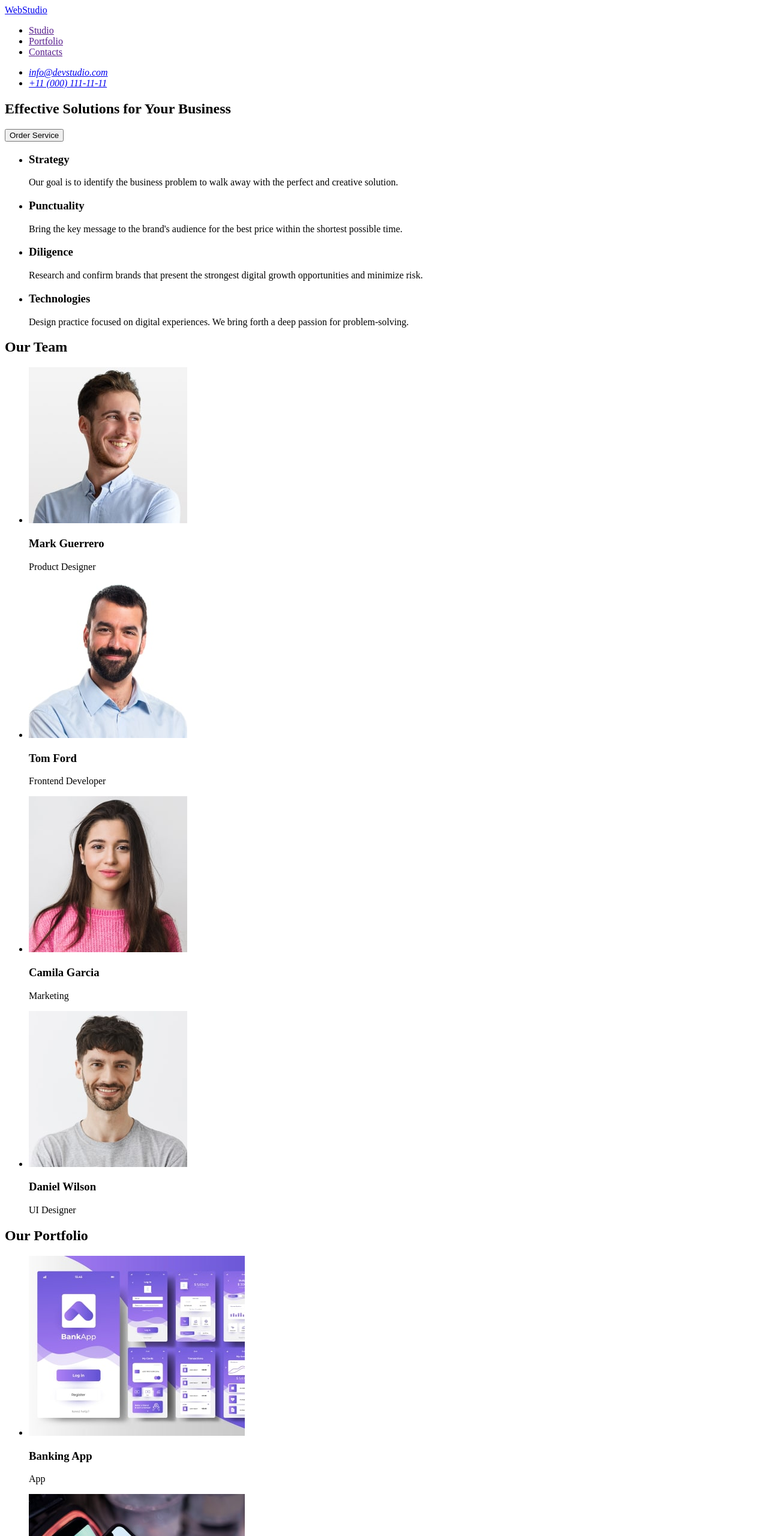
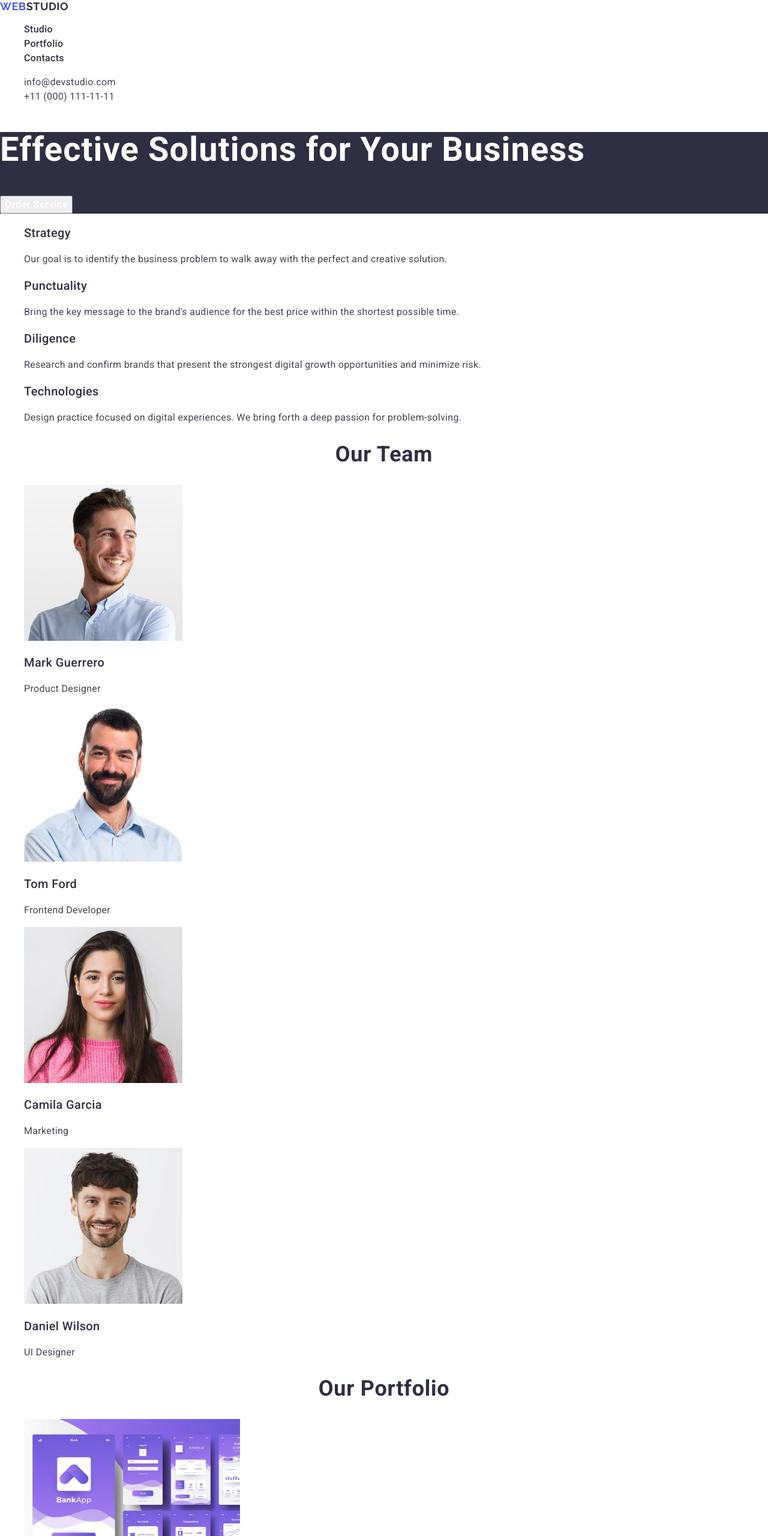
Before and after one commit to YanaDrozdova/goit-markup-hw-02, a plain HTML site: page index.html in a window 1280 px wide. Shown: the top 2560 px of the page at 60% size. Drawn offline with nearby package versions, Linux system fonts and the light colour scheme.

Commit message:
added css and classes

```diff
--- a/css/styles.css
+++ b/css/styles.css
@@ -0,0 +1,208 @@
+body{
+    font-family: 'Roboto', sans-serif;
+    color:  #434455;
+    background: #FFF;
+}
+
+a{ text-decoration: none;}
+
+ul{
+    list-style: none;
+}
+
+.visually-hidden {
+    position: absolute;
+    width: 1px;
+    height: 1px;
+    margin: -1px;
+    border: 0;
+    padding: 0;
+    white-space: nowrap;
+    clip-path: inset(100%);
+    overflow: hidden;
+}
+
+/* ---------------HEADER------------- */
+.header-logo {
+    color: #4D5AE5;
+    font-family: Raleway;
+    font-size: 18px;
+    font-weight: 700;
+    line-height: 1.17;
+    letter-spacing: 0.03em;
+    text-transform: uppercase;
+}
+
+.header-logo-part {
+    color:  #2E2F42;
+    font-family: Raleway;
+    font-size: 18px;
+    font-weight: 700;
+    line-height: 1.17;
+    letter-spacing: 0.03em;
+    text-transform: uppercase;
+}
+
+.header-menu-link {
+    color: #2E2F42;
+    font-size: 16px;
+    font-weight: 500;
+    line-height: 1.5;
+    letter-spacing: 0.02em;
+}
+
+.header-menu-link:hover,
+.header-menu-link:focus,
+.header-menu-link:active{
+   color: #404BBF;
+}
+
+.address-link {
+    color: #434455;
+    font-size: 16px;
+    font-weight: 400;
+    font-style: normal;
+    line-height: 1.5;
+    letter-spacing: 0.02em;
+}
+
+.address-link:hover{
+   color: #404BBF;
+}
+/* --------------------------------- */
+
+/* ---------------HERO------------- */
+.hero {
+    background: #2E2F42;
+}
+
+.hero-title {
+    color: #FFF;
+    font-size: 56px;
+    font-weight: 700;
+    line-height: 1.07;
+    letter-spacing: 0.02em;
+}
+
+.hero-order-btn {
+    color: #FFF;
+    font-family: inherit;
+    font-size: 16px;
+    font-weight: 500;
+    line-height: 1.5;
+    letter-spacing: 0.04em;
+    cursor: pointer;
+}
+/* --------------------------------- */
+
+/* ------------FEATURES------------- */
+
+.features-item-title {
+    color: #2E2F42;
+    font-size: 20px;
+    font-weight: 500;
+    line-height: 1.2;
+    letter-spacing: 0.02em;
+}
+
+.features-item-text {
+    color: #434455;
+    font-size: 16px;
+    font-weight: 400;
+    line-height: 1.5;
+    letter-spacing: 0.02em;
+}
+
+/* --------------------------------- */
+
+/* --------------TEAM------------- */
+
+.team-title {
+    color: #2E2F42;
+    text-align: center;
+    font-size: 36px;
+    font-weight: 700;
+    line-height: 1.11;
+    letter-spacing: 0.02em;
+    text-transform: capitalize;
+}
+
+.team-item-title {
+    color: #2E2F42;
+    font-size: 20px;
+    font-weight: 500;
+    line-height: 1.2;
+    letter-spacing: 0.02em;
+}
+
+.team-item-text {
+    color: #434455;
+    font-size: 16px;
+    font-weight: 400;
+    line-height: 1.5;
+    letter-spacing: 0.02em;
+}
+
+/* --------------------------------- */
+
+/* --------------PORTFOLIO----------- */
+
+.portfolio-title {
+    color:#2E2F42;
+    text-align: center;
+    font-size: 36px;
+    font-weight: 700;
+    line-height:1.11;
+    letter-spacing: 0.02em;
+    text-transform: capitalize;
+}
+
+.portfolio-item-title {
+    color: #2E2F42;
+    font-size: 20px;
+    font-weight: 500;
+    line-height: 1.2;
+    letter-spacing: 0.02em;
+}
+
+.portfolio-item-text {
+    color: #434455;
+    font-size: 16px;
+    font-weight: 400;
+    line-height: 1.5;
+    letter-spacing: 0.02em;
+}
+/* --------------------------------- */
+
+/* --------------FOOTER----------- */
+
+.footer {
+    background: #2E2F42;
+}
+
+.footer-logo {
+    color: #4D5AE5;
+    font-family: Raleway;
+    font-size: 18px;
+    font-weight: 700;
+    line-height: 1.17;
+    letter-spacing: 0.03em;
+    text-transform: uppercase;
+}
+
+.footer-logo-part {
+    color: #F4F4FD;
+    font-family: Raleway;
+    font-size: 18px;
+    font-weight: 700;
+    line-height: 1.17;
+    letter-spacing: 0.03em;
+    text-transform: uppercase;
+}
+
+.footer-text {
+    color: #F4F4FD;
+    font-size: 16px;
+    line-height: 1.5;
+    letter-spacing: 0.02em;
+}
--- a/index.html
+++ b/index.html
@@ -4,177 +4,216 @@
     <meta charset="UTF-8" />
     <meta name="viewport" content="width=device-width, initial-scale=1.0" />
     <title>WebStudio</title>
+    <link rel="preconnect" href="https://fonts.googleapis.com" />
+    <link rel="preconnect" href="https://fonts.gstatic.com" crossorigin />
+    <link
+      href="https://fonts.googleapis.com/css2?family=Raleway:wght@700&family=Roboto:wght@400;500;700&display=swap"
+      rel="stylesheet"
+    />
+    <link
+      rel="stylesheet"
+      href="https://cdn.jsdelivr.net/npm/modern-normalize@2.0.0/modern-normalize.min.css"
+    />
     <link rel="stylesheet" href="./css/styles.css" />
   </head>
   <body>
-    <header>
-      <nav>
-        <a href="./index.html">WebStudio</a>
-        <ul>
-          <li><a href="">Studio</a></li>
-          <li><a href="">Portfolio</a></li>
-          <li><a href="">Contacts</a></li>
+    <header class="header">
+      <nav class="header-navigation">
+        <a class="header-logo" href="./index.html"
+          >Web<span class="header-logo-part">Studio</span></a
+        >
+        <ul class="header-menu-list">
+          <li class="header-menu-item">
+            <a class="header-menu-link" href="">Studio</a>
+          </li>
+          <li class="header-menu-item">
+            <a class="header-menu-link" href="">Portfolio</a>
+          </li>
+          <li class="header-menu-item">
+            <a class="header-menu-link" href="">Contacts</a>
+          </li>
         </ul>
       </nav>
-      <address>
-        <ul>
-          <li><a href="mailto:info@devstudio.com">info@devstudio.com</a></li>
-          <li><a href="tel:+110001111111">+11 (000) 111-11-11</a></li>
+      <address class="address">
+        <ul class="address-list">
+          <li class="address-item">
+            <a class="address-link" href="mailto:info@devstudio.com"
+              >info@devstudio.com</a
+            >
+          </li>
+          <li class="address-item">
+            <a class="address-link" href="tel:+110001111111"
+              >+11 (000) 111-11-11</a
+            >
+          </li>
         </ul>
       </address>
     </header>
-    <main>
-      <section>
-        <h1>Effective Solutions for Your Business</h1>
-        <button type="button">Order Service</button>
+
+    <main class="main">
+      <section class="hero">
+        <h1 class="hero-title">Effective Solutions for Your Business</h1>
+        <button class="hero-order-btn" type="button">Order Service</button>
       </section>
-      <section>
-        <h2 hidden>Features</h2>
-        <ul>
-          <li>
-            <h3>Strategy</h3>
-            <p>
+      <section class="features">
+        <h2 class="visually-hidden">Features</h2>
+        <ul class="features-list">
+          <li class="features-item">
+            <h3 class="features-item-title">Strategy</h3>
+            <p class="features-item-text">
               Our goal is to identify the business problem to walk away with the
               perfect and creative solution.
             </p>
           </li>
-          <li>
-            <h3>Punctuality</h3>
-            <p>
+          <li class="features-item">
+            <h3 class="features-item-title">Punctuality</h3>
+            <p class="features-item-text">
               Bring the key message to the brand's audience for the best price
               within the shortest possible time.
             </p>
           </li>
-          <li>
-            <h3>Diligence</h3>
-            <p>
+          <li class="features-item">
+            <h3 class="features-item-title">Diligence</h3>
+            <p class="features-item-text">
               Research and confirm brands that present the strongest digital
               growth opportunities and minimize risk.
             </p>
           </li>
-          <li>
-            <h3>Technologies</h3>
-            <p>
+          <li class="features-item">
+            <h3 class="features-item-title">Technologies</h3>
+            <p class="features-item-text">
               Design practice focused on digital experiences. We bring forth a
               deep passion for problem-solving.
             </p>
           </li>
         </ul>
       </section>
-      <section>
-        <h2>Our Team</h2>
-        <ul>
-          <li>
+      <section class="team">
+        <h2 class="team-title">Our Team</h2>
+        <ul class="team-list">
+          <li class="team-item">
             <img
               src="./images/img-1.jpg"
               alt="Mark Guerrero"
               width="264"
               height="260"
+              class="team-item-img"
             />
-            <h3>Mark Guerrero</h3>
-            <p>Product Designer</p>
+            <h3 class="team-item-title">Mark Guerrero</h3>
+            <p class="team-item-text">Product Designer</p>
           </li>
-          <li>
+          <li class="team-item">
             <img
               src="./images/img-2.jpg"
               alt="Tom Ford"
               width="264"
               height="260"
+              class="team-item-img"
             />
-            <h3>Tom Ford</h3>
-            <p>Frontend Developer</p>
+            <h3 class="team-item-title">Tom Ford</h3>
+            <p class="team-item-text">Frontend Developer</p>
           </li>
-          <li>
+          <li class="team-item">
             <img
               src="./images/img-3.jpg"
               alt="Camila Garcia"
               width="264"
               height="260"
+              class="team-item-img"
             />
-            <h3>Camila Garcia</h3>
-            <p>Marketing</p>
+            <h3 class="team-item-title">Camila Garcia</h3>
+            <p class="team-item-text">Marketing</p>
           </li>
-          <li>
+          <li class="team-item">
             <img
               src="./images/img-4.jpg"
               alt="Daniel Wilson"
               width="264"
               height="260"
+              class="team-item-img"
             />
-            <h3>Daniel Wilson</h3>
-            <p>UI Designer</p>
+            <h3 class="team-item-title">Daniel Wilson</h3>
+            <p class="team-item-text">UI Designer</p>
           </li>
         </ul>
       </section>
-      <section>
-        <h2>Our Portfolio</h2>
-        <ul>
-          <li>
+      <section class="portfolio">
+        <h2 class="portfolio-title">Our Portfolio</h2>
+        <ul class="portfolio-list">
+          <li class="portfolio-item">
             <img
               src="./images/img-sec4-1.jpg"
               alt="Banking App"
               width="360"
               height="300"
+              class="portfolio-item-img"
             />
-            <h3>Banking App</h3>
-            <p>App</p>
+            <h3 class="portfolio-item-title">Banking App</h3>
+            <p class="portfolio-item-text">App</p>
           </li>
-          <li>
+          <li class="portfolio-item">
             <img
               src="./images/img-sec4-2.jpg"
               alt="Cashless Payment"
               width="360"
               height="300"
+              class="portfolio-item-img"
             />
-            <h3>Cashless Payment</h3>
-            <p>Marketing</p>
+            <h3 class="portfolio-item-title">Cashless Payment</h3>
+            <p class="portfolio-item-text">Marketing</p>
           </li>
-          <li>
+          <li class="portfolio-item">
             <img
               src="./images/img-sec4-3.jpg"
               alt="Meditation App"
               width="360"
               height="300"
+              class="portfolio-item-img"
             />
-            <h3>Meditation App</h3>
-            <p>App</p>
+            <h3 class="portfolio-item-title">Meditation App</h3>
+            <p class="portfolio-item-text">App</p>
           </li>
-          <li>
+          <li class="portfolio-item">
             <img
               src="./images/img-sec4-4.jpg"
               alt="Taxi Service"
               width="360"
               height="300"
+              class="portfolio-item-img"
             />
-            <h3>Taxi Service</h3>
-            <p>Marketing</p>
+            <h3 class="portfolio-item-title">Taxi Service</h3>
+            <p class="portfolio-item-text">Marketing</p>
           </li>
-          <li>
+          <li class="portfolio-item">
             <img
               src="./images/img-sec4-5.jpg"
               alt="Screen Illustrations"
               width="360"
               height="300"
+              class="portfolio-item-img"
             />
-            <h3>Screen Illustrations</h3>
-            <p>Design</p>
+            <h3 class="portfolio-item-title">Screen Illustrations</h3>
+            <p class="portfolio-item-text">Design</p>
           </li>
-          <li>
+          <li class="portfolio-item">
             <img
               src="./images/img-sec4-6.jpg"
               alt="Online Courses"
               width="360"
               height="300"
+              class="portfolio-item-img"
             />
-            <h3>Online Courses</h3>
-            <p>Marketing</p>
+            <h3 class="portfolio-item-title">Online Courses</h3>
+            <p class="portfolio-item-text">Marketing</p>
           </li>
         </ul>
       </section>
     </main>
-    <footer>
-      <a href="./index.html">WebStudio</a>
-      <p>
+    <footer class="footer">
+      <a class="footer-logo" href="./index.html"
+        >Web<span class="footer-logo-part">Studio</span></a
+      >
+      <p class="footer-text">
         Increase the flow of customers and sales for your business with digital
         marketing & growth solutions.
       </p>
```
